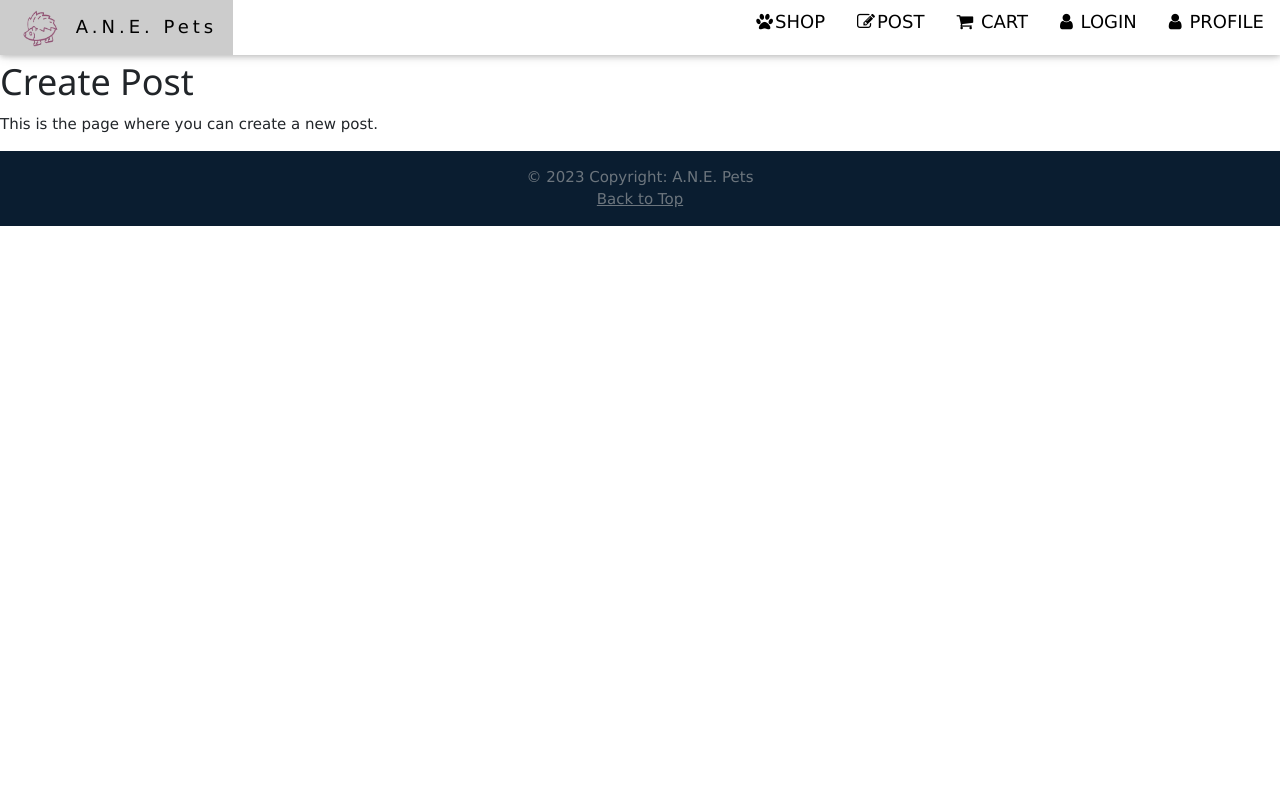
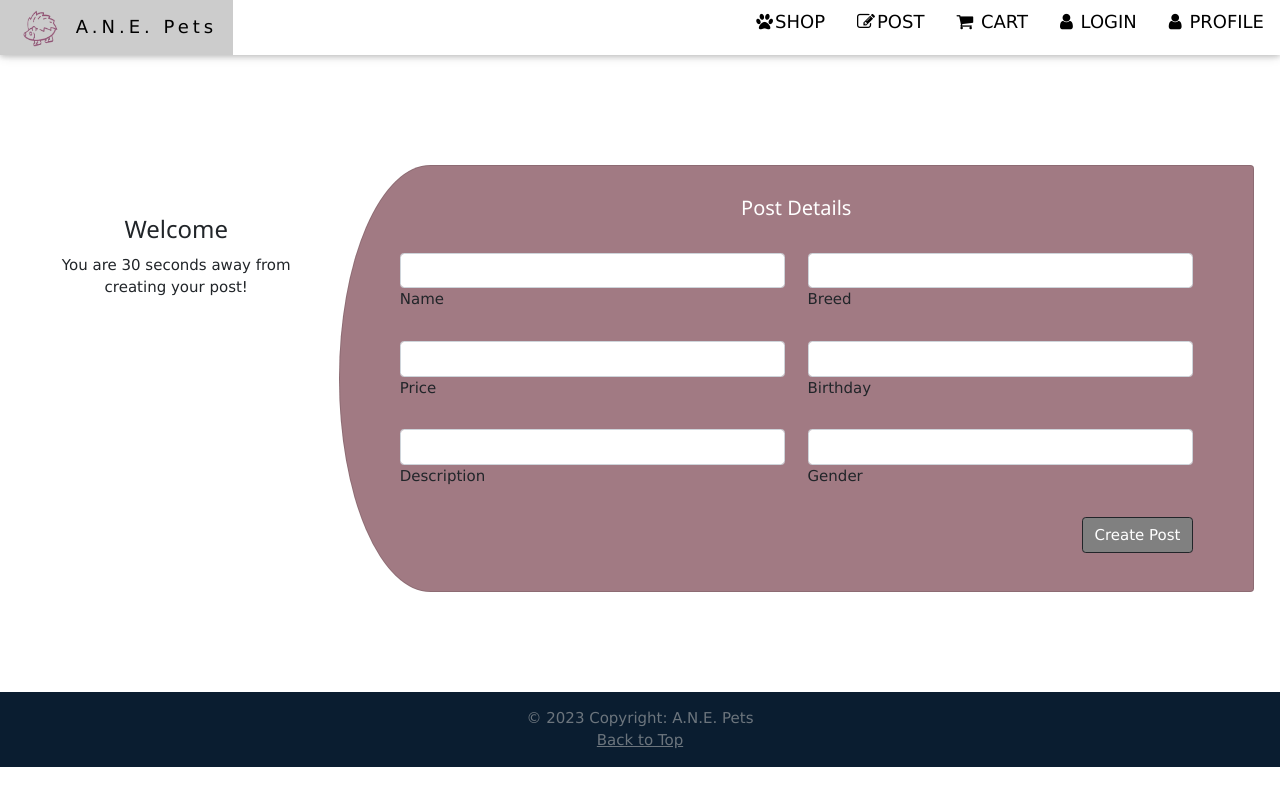
Before and after one commit to Nick-Talton/cs4750, a Flask app: page /post/create in a window 1280 px wide. Run offline with Flask 2, Linux system fonts and the light colour scheme.

Commit message:
update post confirmation apge

```diff
--- a/app/app.py
+++ b/app/app.py
@@ -11,6 +11,7 @@ from profilepage import profilepage
 from shoppage import shoppage
 from checkoutpage import checkoutpage
 from confirmationpage import confirmationpage
+from postconfirmationpage import postconfirmationpage
 import pymysql
 
 app = Flask(__name__)
@@ -32,6 +33,8 @@ app.register_blueprint(profilepage) # /profile
 app.register_blueprint(shoppage) # /shop
 app.register_blueprint(checkoutpage) # /checkout
 app.register_blueprint(confirmationpage) # /confirmation
+app.register_blueprint(postconfirmationpage) # /postconfirmation
+
 
 
 
--- a/app/templates/create.html
+++ b/app/templates/create.html
@@ -4,7 +4,129 @@
 {% block title %}Create{% endblock %}
 {% block navtitle %}Create{% endblock %}
 {% block content %}
-<h1>Create Post</h1>
-<p>This is the page where you can create a new post.</p>
+
+<!DOCTYPE html>
+<html>
+    <head>
+        <title>{{ title }}</title>
+        <style>
+            .gradient-custom {
+background: -webkit-linear-gradient(left, #3931af, #00c6ff);
+}
+
+.card-custom {
+border-bottom-left-radius: 10% 50%;
+border-top-left-radius: 10% 50%;
+background-color: #f8f9fa ;
+}
+
+
+.input-custom {
+background-color: white ;
+}
+
+.white-text {
+color: hsl(52, 0%, 98%);
+font-weight: 100 ;
+font-size: 14px;
+}
+
+.back-button {
+background-color: hsl(52, 0%, 98%);
+font-weight: 700;
+color: black ;
+margin-top: 50px ;
+}
+
+#id:hover {
+    background-color:white;
+}
+        </style>
+    </head>
+    <body>
+
+        <div class="row mt-3 mx-3" style="padding-top:100px;padding-bottom:100px;">
+            <div class="col-md-3">
+              <div style="margin-top: 50px; margin-left: 10px;" class="text-center">
+                <i id="animationDemo" data-mdb-animation="slide-right" data-mdb-toggle="animation"
+                  data-mdb-animation-reset="true" data-mdb-animation-start="onScroll"
+                  data-mdb-animation-on-scroll="repeat" class="fas fa-3x fa-shipping-fast text-white"></i>
+                <h3 class="mt-3 ">Welcome</h3>
+                <p class="">You are 30 seconds away from creating your post!</p>
+              </div>
+
+
+            </div>
+            <div class="col-md-9 justify-content-center" >
+              <div class="card card-custom pb-4" style="background-color:#a17a83; ">
+                <div class="card-body mt-0 mx-5">
+                  <div class="text-center mb-3 pb-2 mt-3">
+                    <h4 style="color: white;">Post Details</h4>
+                  </div>
+
+                  <form class="mb-0">
+
+                    <div class="row mb-4">
+                      <div class="col">
+                        <div class="form-outline">
+                          <input type="text" id="form9Example1" class="form-control input-custom" />
+                          <label class="form-label" for="form9Example1">Name</label>
+                        </div>
+                      </div>
+                      <div class="col">
+                        <div class="form-outline">
+                          <input type="text" id="form9Example2" class="form-control input-custom" />
+                          <label class="form-label" for="form9Example2">Breed</label>
+                        </div>
+                      </div>
+                    </div>
+                    <div class="row mb-4">
+                      <div class="col">
+                        <div class="form-outline">
+                          <input type="text" id="form9Example3" class="form-control input-custom" />
+                          <label class="form-label" for="form9Example3">Price</label>
+                        </div>
+                      </div>
+                      <div class="col">
+                        <div class="form-outline">
+                          <input type="text" id="form9Example4" class="form-control input-custom" />
+                          <label class="form-label" for="form9Example4">Birthday</label>
+                        </div>
+                      </div>
+                    </div>
+                    <div class="row mb-4">
+                      <div class="col">
+                        <div class="form-outline">
+                          <input type="text" id="form9Example6" class="form-control input-custom" />
+                          <label class="form-label" for="form9Example6">Description</label>
+                        </div>
+                      </div>
+                      <div class="col">
+                        <div class="form-outline">
+                          <input type="email" id="typeEmail" class="form-control input-custom" />
+                          <label class="form-label" for="typeEmail">Gender</label>
+                        </div>
+                      </div>
+                    </div>
+
+                    <div class="float-end ">
+                        <a href="/postconfirmation">
+                      <!-- Submit button -->
+                      <button id="post" type="button" class="btn btn-dark btn-rounded"
+                        style="background-color: grey ;">Create Post</button>
+                        </a>
+                    </div>
+
+                  </form>
+                </div>
+              </div>
+            </div>
+          </div>
+
+
+    </body>
+</html>
+
+
 <!-- You can add your own logic to create a post here -->
 {% endblock %}
--- a/app/templates/post.html
+++ b/app/templates/post.html
@@ -10,8 +10,6 @@
     <title>{{ title }}</title>
 </head>
 <body>
-    <h1>Post {{ id }}</h1>
-    <p>This is a post with the id {{ id }}. You can use Flask to query the database and display the content of the post here.</p>
 </body>
 </html>
 {% endblock %}
```
Also changed, not shown: app/templates/postconfirmation.html (added, +47 -0 lines), app/views/postconfirmationpage.py (added, +12 -0 lines).
